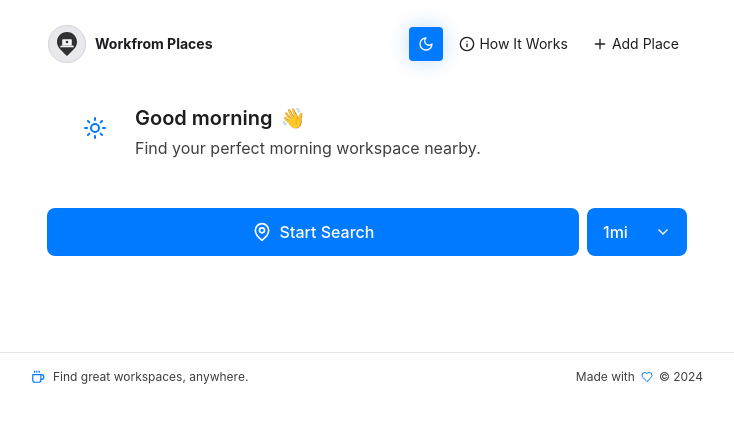
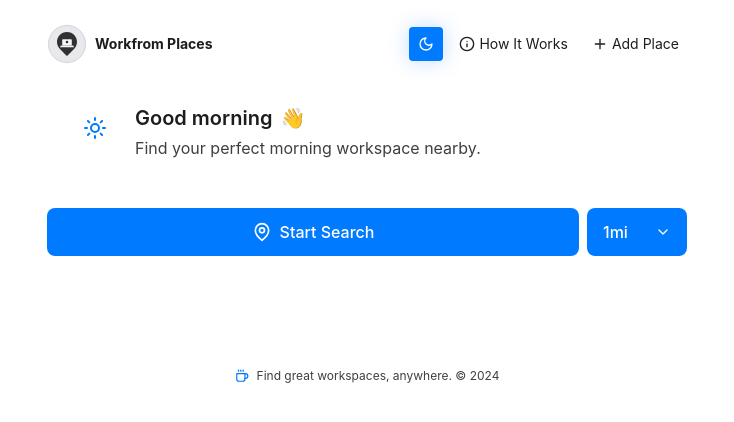
Before and after one commit to darrenbuckner/Workfrom-Places-Search-V2, a React (Create React App) app: page / in a window 1280 px wide. Shown: the top 422 px of the page, without its empty margins (273-1007 px from the left). Built offline with nearby package versions, Linux system fonts and the light colour scheme.

Commit message:
this update moves to a new UX and UI

```diff
--- a/src/components/Footer.js
+++ b/src/components/Footer.js
@@ -9,22 +9,12 @@ const Footer = () => {
       {/* Spacer div to ensure content isn't hidden behind footer */}
       <div className="h-36 sm:h-24" />
 
-      <footer className="sticky bottom-0 w-full bg-[var(--bg-primary)] border-t border-[var(--border-primary)] py-4 px-4 z-10">
-        <div className="max-w-2xl mx-auto flex flex-col sm:flex-row items-center justify-between gap-4">
-          <div className="flex items-center gap-2 text-[var(--text-secondary)]">
-            <Coffee size={14} className="text-[var(--accent-primary)]" />
-            <span className="text-xs">
-              Find great workspaces, anywhere.
-            </span>
-          </div>
-
-          <div className="flex flex-wrap items-center justify-center gap-4 text-xs text-[var(--text-secondary)]">
-            <div className="flex items-center gap-1.5">
-              <span>Made with</span>
-              <Heart size={12} className="text-[var(--accent-primary)]" />
-              <span>© {currentYear}</span>
-            </div>
-          </div>
+      <footer className="sticky bottom-0 w-full bg-[var(--bg-primary)] py-4 px-4 z-10">
+        <div className="max-w-2xl mx-auto flex items-center justify-center sm:justify-center gap-2 text-[var(--text-secondary)]">
+          <Coffee size={14} className="text-[var(--accent-primary)]" />
+          <span className="text-xs">
+            Find great workspaces, anywhere. <span>© {currentYear}</span>
+          </span>
         </div>
       </footer>
     </>
--- a/src/components/QuickMatchView.js
+++ b/src/components/QuickMatchView.js
@@ -303,15 +303,6 @@ const QuickMatchView = ({ places, onViewDetails }) => {
             >
               <Icon size={16} />
               <span className="text-sm font-medium whitespace-nowrap">{label}</span>
-              <span className={`
-                text-xs px-1.5 rounded-full
-                ${selectedWorkStyle === id
-                  ? 'bg-[var(--accent-primary)] text-[var(--button-text)]'
-                  : 'bg-[var(--bg-secondary)] text-[var(--text-secondary)]'
-                }
-              `}>
-                {getWorkStyleCount(id)}
-              </span>
             </button>
           ))}
         </div>
@@ -320,7 +311,7 @@ const QuickMatchView = ({ places, onViewDetails }) => {
       {getInitialContextMessage()}
 
       {selectedWorkStyle && totalMatchingPlaces > 0 && (
-        <div className="text-sm text-[var(--text-secondary)]">
+        <div className="text-xs text-[var(--text-secondary)]">
           Showing {Math.min(displayCount, recommendedPlaces.length)} of {totalMatchingPlaces} matches
         </div>
       )}
```
